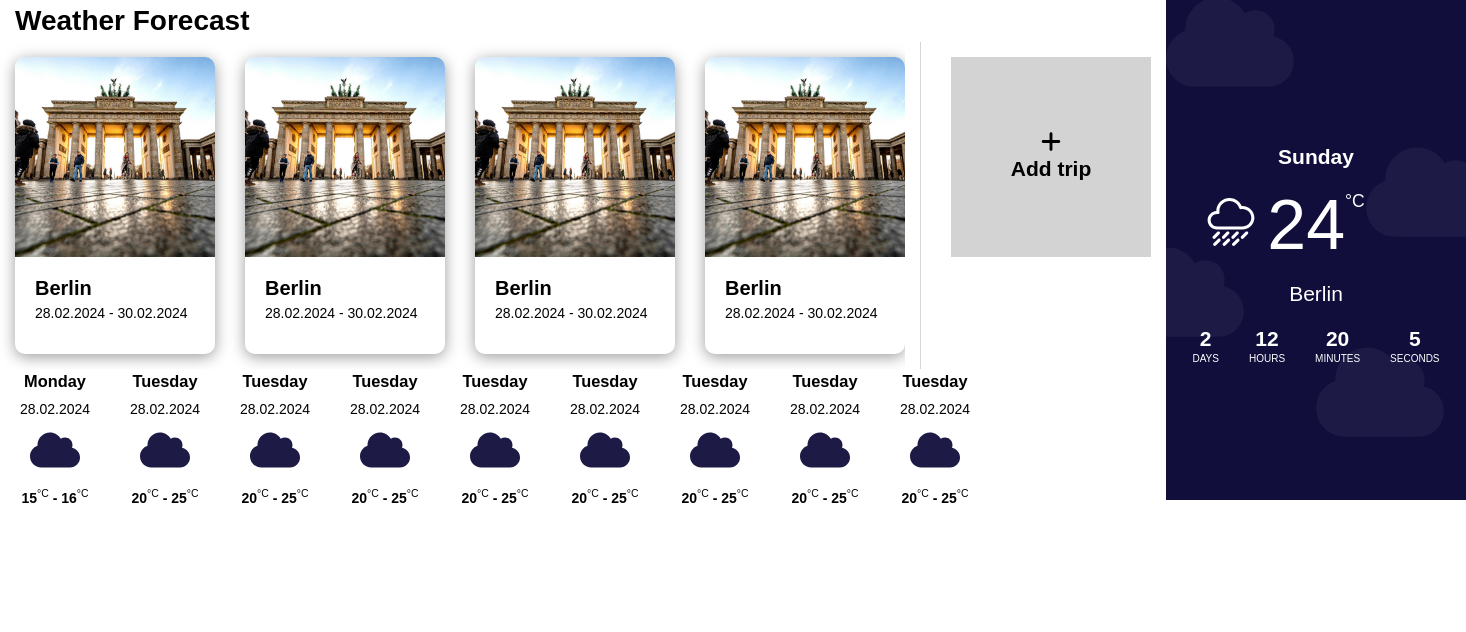
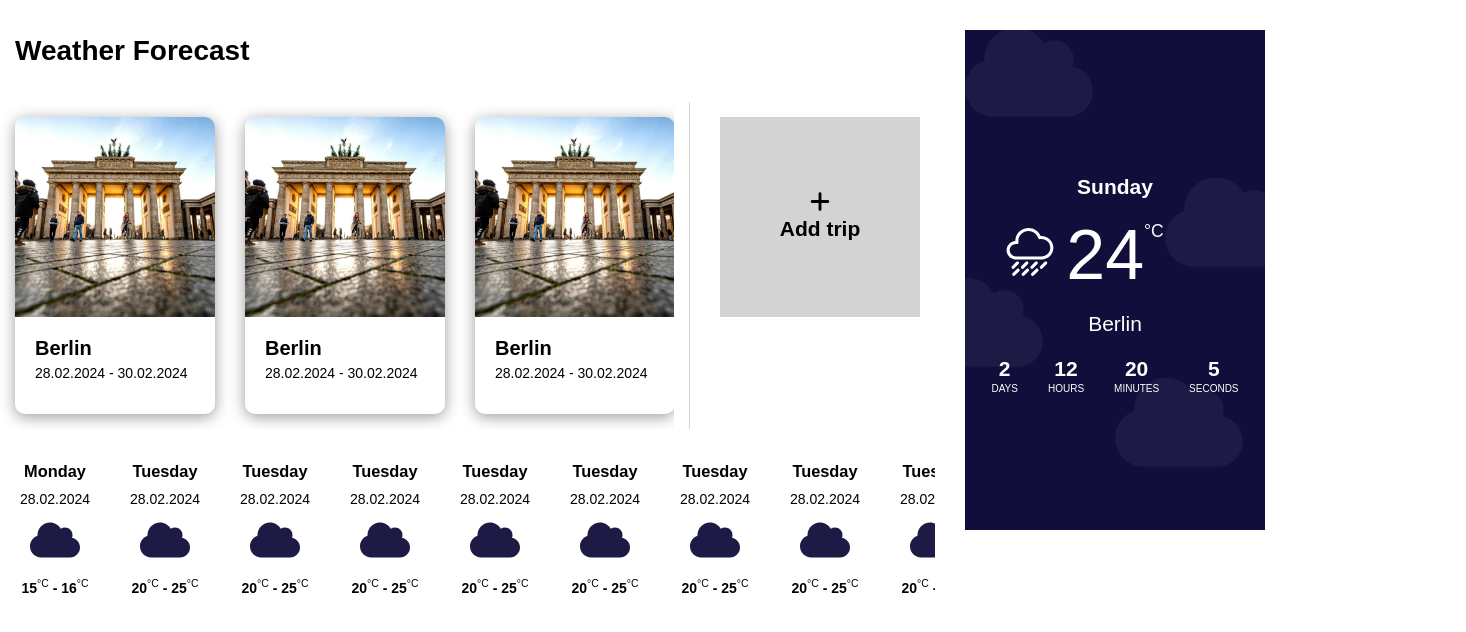
Before and after one commit to Xxandder/weather-app, a React (Vite) app in the folder weather-app/: page / in a window 1280 px wide. Shown: the top 632 px of the page, 1466 px wide, since content can reach past the window. Built offline with nearby package versions, Linux system fonts and the light colour scheme.

Commit message:
+ styles for main page

```diff
--- a/weather-app/src/pages/styles.module.scss
+++ b/weather-app/src/pages/styles.module.scss
@@ -1,3 +1,17 @@
 .main-page{
     display: flex;
+    gap: 30px;
+    flex-wrap: nowrap;
+    justify-content: center;
+    padding-top: 30px;
+    max-width: 100%;
 }
+
+.main{
+    max-width: calc(100% - 330px);
+    display: flex;
+    flex-direction: column;
+    gap: 30px;
+    // max-width: 100%;
+    // width: 100%;
+}
```
